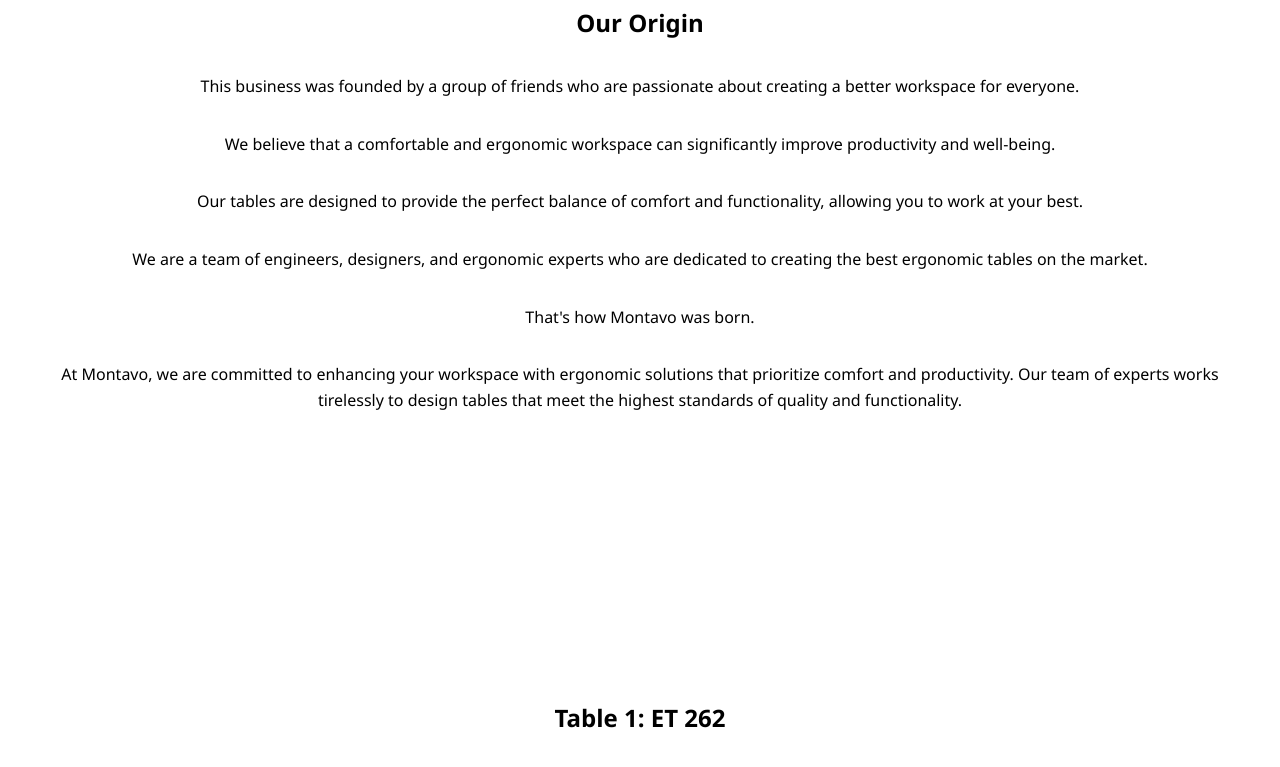
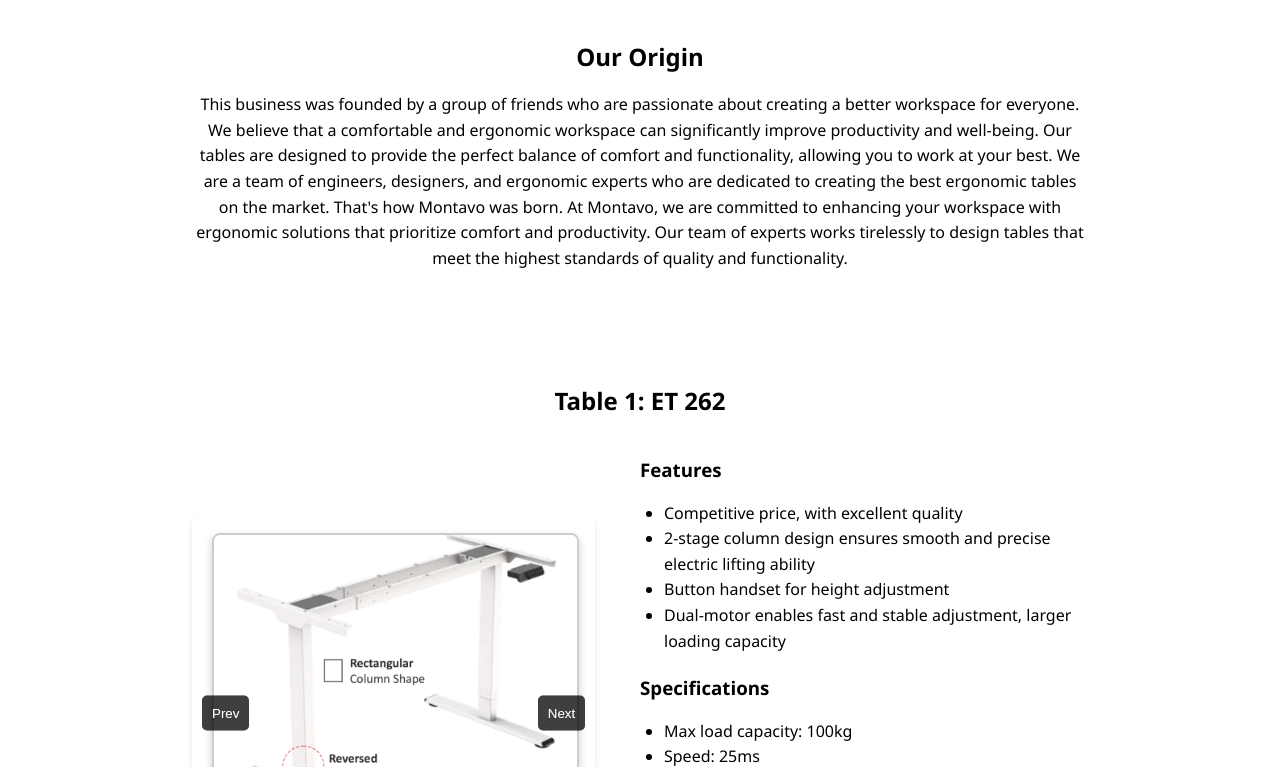
Before and after one commit to MS-092/Hatchery-Test, a plain HTML site: page index.html in a window 1280 px wide. Shown: the part 1288-2055 px from the top of the page. Drawn offline with nearby package versions, Linux system fonts and the light colour scheme.

Commit message:
Fixed layouts, added logo, etc.

```diff
--- a/index.html
+++ b/index.html
@@ -12,34 +12,43 @@
         <nav>
             <ul>
                 <li><a href="#home">Home</a></li>
-                <li><a href="#origin">Our Origin</a></li>
-                <li><a href="#table1">Table 1</a></li>
-                <li><a href="#table2">Table 2</a></li>
+                <li><a href="#origin">About Us</a></li>
+                <li><a href="#table1">Tables</a></li>
             </ul>
         </nav>
     </header>
     <main>
         <section id="home" class="section">
             <div class="content-wrapper">
+                <img src="images/logo.png" class="logo-image">
                 <h1>Welcome to Montavo</h1>
-                <p>Enhance your workspace with our ergonomic tables, designed for comfort and productivity.</p>
+                <p>Elevate Comfort, Enhance Productivity</p>
             </div>
         </section>
 
         <section id="origin" class="section">
+            <div>
                 <div class="image-preview">
                     <img src="images/montavo.png" alt="Montavo logo team" class="responsive-image">
                 </div>
+            </div>
+
+            <div>
                 <h2>Our Origin</h2>
-            <p>This business was founded by a group of friends who are passionate about creating a better workspace for everyone.</p>
-            <p>We believe that a comfortable and ergonomic workspace can significantly improve productivity and well-being.</p>
-            <p>Our tables are designed to provide the perfect balance of comfort and functionality, allowing you to work at your best.</p>
-            <p>We are a team of engineers, designers, and ergonomic experts who are dedicated to creating the best ergonomic tables on the market.</p>
-            <p>That's how Montavo was born.</p>
-            <p>At Montavo, we are committed to enhancing your workspace with ergonomic solutions that prioritize comfort and productivity. Our team of experts works tirelessly to design tables that meet the highest standards of quality and functionality.</p>
+                <p>
+                This business was founded by a group of friends who are passionate about creating a better workspace for everyone.
+                We believe that a comfortable and ergonomic workspace can significantly improve productivity and well-being.
+                Our tables are designed to provide the perfect balance of comfort and functionality, allowing you to work at your best.
+                We are a team of engineers, designers, and ergonomic experts who are dedicated to creating the best ergonomic tables on the market.
+                That's how Montavo was born.
+                At Montavo, we are committed to enhancing your workspace with ergonomic solutions that prioritize comfort and productivity. Our team of experts works tirelessly to design tables that meet the highest standards of quality and functionality.
+                </p>
+            </div>
+
         </section>
 
         <section id="table1" class="section table-showcase">
+            <div>
                 <h2>Table 1: ET 262</h2>
                 <div class="table-content">
                     <div class="image-slider">
@@ -80,9 +89,9 @@
                         </ul>
                     </div>
                 </div>
-        </section>
+            </div>
 
-        <section id="table2" class="section table-showcase">
+            <div>
                 <h2>Table 2: ET 288</h2>
                 <div class="table-content">
                     <div class="image-slider">
@@ -130,6 +139,9 @@
                         </ul>
                     </div>
                 </div>
+            </div>
+        </section>
+
         </section>
     </main>
     <script src="script.js"></script>
--- a/styles.css
+++ b/styles.css
@@ -39,8 +39,8 @@
 }
 
 .section {
-    padding: 4rem 2rem;
-    min-height: 100vh;
+    padding: 2rem 12rem !important;
+    min-height: 600px;
     display: flex;
     flex-direction: column;
     justify-content: center;
@@ -177,16 +177,17 @@
     overflow: hidden;
     max-width: 100%;
     margin-top: 2rem;
-    border-radius: 10px;
-    box-shadow: 0 4px 6px rgba(0, 0, 0, 0.1);
     transition: transform 0.3s ease;
 }
 
 .image-preview img {
-    width: 100%;
+    width: auto;
     height: auto;
     display: block;
+    border-radius: 10px;
+    box-shadow: 0 4px 6px rgba(0, 0, 0, 0.1);
     transition: transform 0.3s ease;
+    margin: auto
 }
 
 .image-preview:hover {
@@ -242,8 +243,8 @@
 }
 
 #home h1 {
+    margin: 0;
     font-size: 3rem;
-    margin-bottom: 1rem;
 }
 
 #home p {
@@ -266,6 +267,20 @@
 #home .cta-button:hover {
     background-color: var(--secondary-color);
     transform: scale(1.05);
+}
+
+#origin {
+    display: grid;
+    grid-template-columns: 1fr 1fr;
+    gap: 20px;
+}
+
+@media only screen and (max-width: 1300px) {
+    #origin {
+        grid-template-columns: 1fr;
+        grid-template-rows: 1fr 1fr;
+        padding: 2rem;
+    }
 }
 
 .slider-container {
```
Also changed, not shown: images/logo.png (added). Lines whose indentation alone changed are shown as unchanged.
